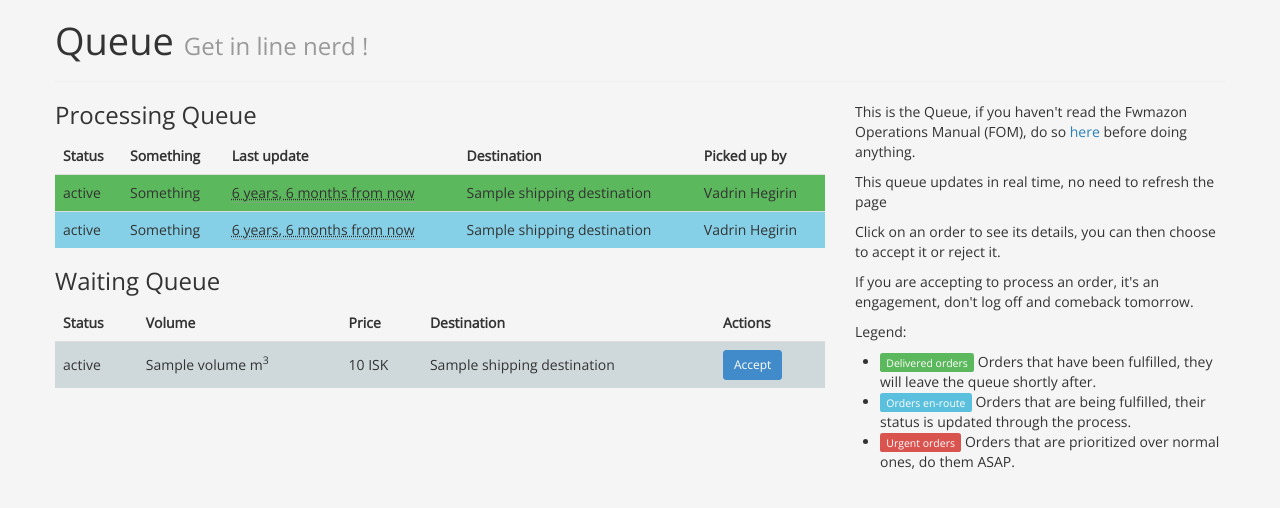
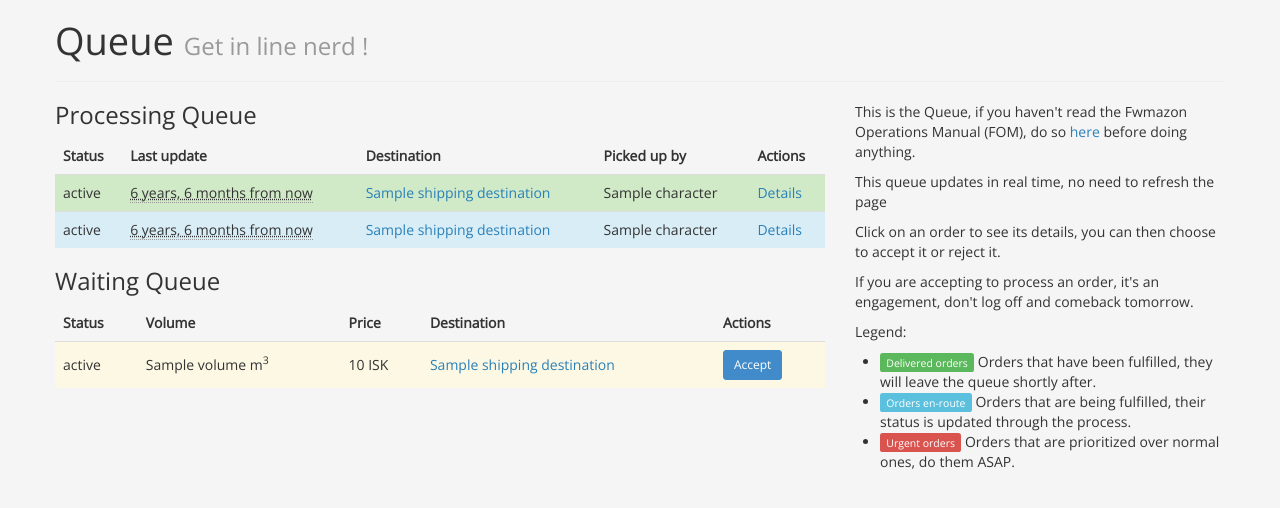
Before and after one commit to J4LP/fwmazon, a Django app: template templates/manager/queue.html in a window 1280 px wide. Shown: the part 50-558 px from the top of the page. Run offline with Django 3.2, Linux system fonts and the light colour scheme; the template is opened without the code that fills it: most values are stand-ins (such as "Sample title", 1, 10 or a date in 2020); some libraries are stand-ins or nearby versions.

Commit message:
Added ManagerOrderUpdate view, and some comestics changes to the queue

```diff
--- a/manager/urls.py
+++ b/manager/urls.py
@@ -1,10 +1,11 @@
 from django.conf.urls import patterns, url
-from manager.views import ManagerFitCreation, ManagerFitList, ManagerQueue, ManagerAcceptOrder, ManagerOrderDetails
+from manager.views import ManagerFitCreation, ManagerFitList, ManagerQueue, ManagerOrderAccept, ManagerOrderDetails, ManagerOrderUpdate
 
 urlpatterns = patterns('',
     url(r'^create$', ManagerFitCreation.as_view(), name='manager-create-fit'),
     url(r'^list$', ManagerFitList.as_view(), name='manager-list-fits'),
     url(r'^queue$', ManagerQueue.as_view(), name='manager-queue'),
-    url(r'^accept/(?P<order_id>\d+)$', ManagerAcceptOrder.as_view(), name='manager-accept-order'),
+    url(r'^order/(?P<order_id>\d+)accept$', ManagerOrderAccept.as_view(), name='manager-order-accept'),
+    url(r'^order/(?P<order_id>\d+)/update$', ManagerOrderUpdate.as_view(), name='manager-order-update'),
     url(r'^order/(?P<order_id>\d+)$', ManagerOrderDetails.as_view(), name='manager-order-details'),
 )
--- a/static/css/style.css
+++ b/static/css/style.css
@@ -217,14 +217,20 @@ table#cart-doctrine-ships tr#sub-total td {
   margin: 5px 0 5px;
 }
 #manager-queue table tr.processing > td {
-  background-color: #85d0e7;
+  background-color: #d9edf7;
 }
 #manager-queue table tr.waiting > td {
-  background-color: #cfd9db;
+  background-color: #fcf8e3;
 }
 #manager-queue table tr.urgent > td {
-  background-color: #d9534f;
+  background-color: #f2dede;
 }
 #manager-queue table tr.delivered > td {
-  background-color: #5cb85c;
+  background-color: #d0e9c6;
 }
+#manager-order-details table tr.muted-row {
+  color: #999;
+}
+#manager-order-details table tr.muted-row a {
+  color: #999;
+}
--- a/static/css/style.styl
+++ b/static/css/style.styl
@@ -188,10 +188,17 @@ table#cart-doctrine-ships
             > p
                 margin 5px 0 5px
         tr.processing > td
-            background-color lighten(#5bc0de, 10)
+            background-color #d9edf7
         tr.waiting > td
-            background-color darken(#ECF0F1, 10)
+            background-color #fcf8e3
         tr.urgent > td
-            background-color #d9534f
+            background-color #f2dede
         tr.delivered > td
-            background-color #5cb85c
+            background-color darken(#dff0d8, 5)
+
+#manager-order-details
+    table
+        tr.muted-row
+            color #999999
+            a
+                color #999999
--- a/templates/manager/queue.html
+++ b/templates/manager/queue.html
@@ -12,32 +12,32 @@
                     <thead>
                         <tr>
                             <th>Status</th>
-                            <th>Something</th>
                             <th>Last update</th>
                             <th>Destination</th>
                             <th>Picked up by</th>
+                            <th>Actions</th>
                         </tr>
                     </thead>
                     {% for order in delivered_queue %}
                         <tr class="delivered">
                             <td>{{order.get_order_status_display}}</td>
-                            <td>Something</td>
                             <td>
                                 <abbr title="{{order.updated_at|date:"DATETIME_FORMAT"}}">{{order.updated_at|naturaltime}}</abbr>
                             </td>
-                            <td>{{order.shipping_destination.short_name}}</td>
-                            <td>Vadrin Hegirin</td>
+                            <td><a href="http://evemaps.dotlan.net/system/{{order.shipping_destination.system}}" target="_blank">{{order.shipping_destination.short_name}}</a></td>
+                            <td>{{order.contractor.character.name}}</td>
+                            <td><a href="{% url "manager-order-details" order.id %}">Details</a></td>
                         </tr>
                     {% endfor %}
                     {% for order in processing_queue %}
                         <tr class="processing">
                             <td>{{order.get_order_status_display}}</td>
-                            <td>Something</td>
                             <td>
                                 <abbr title="{{order.updated_at|date:"DATETIME_FORMAT"}}">{{order.updated_at|naturaltime}}</abbr>
                             </td>
-                            <td>{{order.shipping_destination.short_name}}</td>
-                            <td>Vadrin Hegirin</td>
+                            <td><a href="http://evemaps.dotlan.net/system/{{order.shipping_destination.system}}" target="_blank">{{order.shipping_destination.short_name}}</a></td>
+                            <td>{{order.contractor.character.name}}</td>
+                            <td><a href="{% url "manager-order-details" order.id %}">Details</a></td>
                         </tr>
                     {% endfor %}
                 </table>
@@ -58,9 +58,9 @@
                                     <td>{{order.get_order_status_display}}</td>
                                     <td>{{order.volume}} m<sup>3</sup></td>
                                     <td>{{order.elements_price|intcomma}} ISK</td>
-                                    <td>{{order.shipping_destination.short_name}}</td>
+                                    <td><a href="http://evemaps.dotlan.net/system/{{order.shipping_destination.system}}" target="_blank">{{order.shipping_destination.short_name}}</a></td>
                                     <td>
-                                        <form action="{% url "manager-accept-order" order.id %}" method="post">
+                                        <form action="{% url "manager-order-accept" order.id %}" method="post">
                                             {% csrf_token %}
                                             <button class="btn btn-primary btn-small" type="submit">Accept</button>
                                         </form>
@@ -87,5 +87,4 @@
         </div>
     </div>
 
-
 {% endblock %}
```
Also changed, not shown: manager/views.py (+31 -3 lines), templates/manager/order_details.html (+16 -2 lines).
